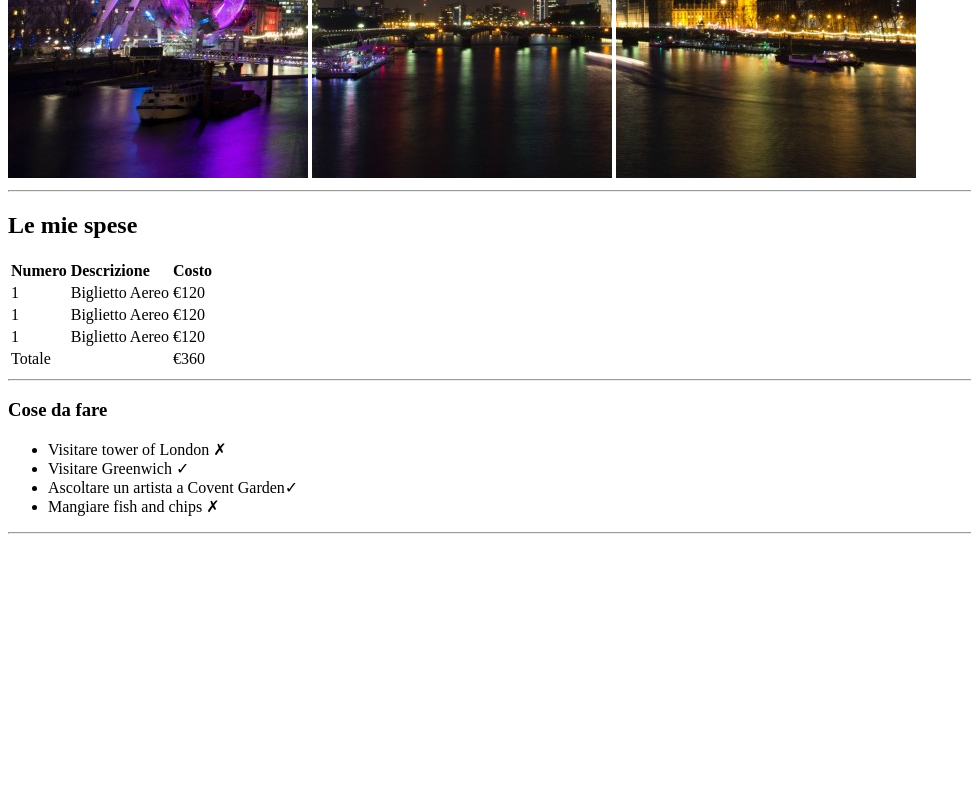
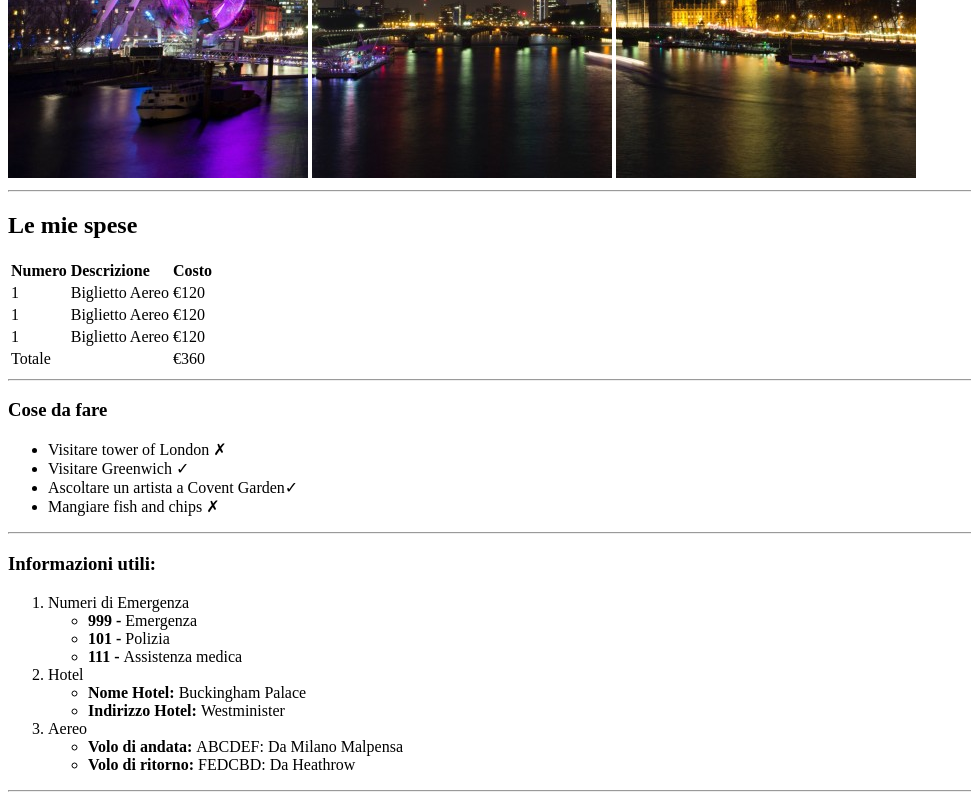
Before and after one commit to alemonacoo/html-london-trip, a plain HTML site: page index.html in a window 1280 px wide. Shown: the part 502-1302 px from the top of the page, without its empty margins (0-971 px from the left). Before the commit the page ends 1044 px from the top, so only its background shows below. Drawn offline with Linux system fonts and the light colour scheme.

Commit message:
Adding Third Section: Useful Infos

```diff
--- a/index.html
+++ b/index.html
@@ -69,9 +69,29 @@
 
         <!-- Useful Infos -->
         <section>
-
-
-
+            <h3>Informazioni utili:</h3>
+            <ol>
+                <li>Numeri di Emergenza
+                    <ul>
+                        <li><strong>999 - </strong>Emergenza</li>
+                        <li><strong>101 - </strong>Polizia</li>
+                        <li><strong>111 - </strong>Assistenza medica</li>
+                    </ul>
+                </li>
+                <li>Hotel
+                    <ul>
+                        <li><strong>Nome Hotel: </strong>Buckingham Palace</li>
+                        <li><strong>Indirizzo Hotel: </strong>Westminister</li>
+                    </ul>
+                </li>
+                <li>Aereo
+                    <ul>
+                        <li><strong>Volo di andata: </strong>ABCDEF: Da Milano Malpensa</li>
+                        <li><strong>Volo di ritorno: </strong>FEDCBD: Da Heathrow</li>
+                    </ul>
+                </li>
+            </ol>
+            <hr>
         </section>
 
 
```
